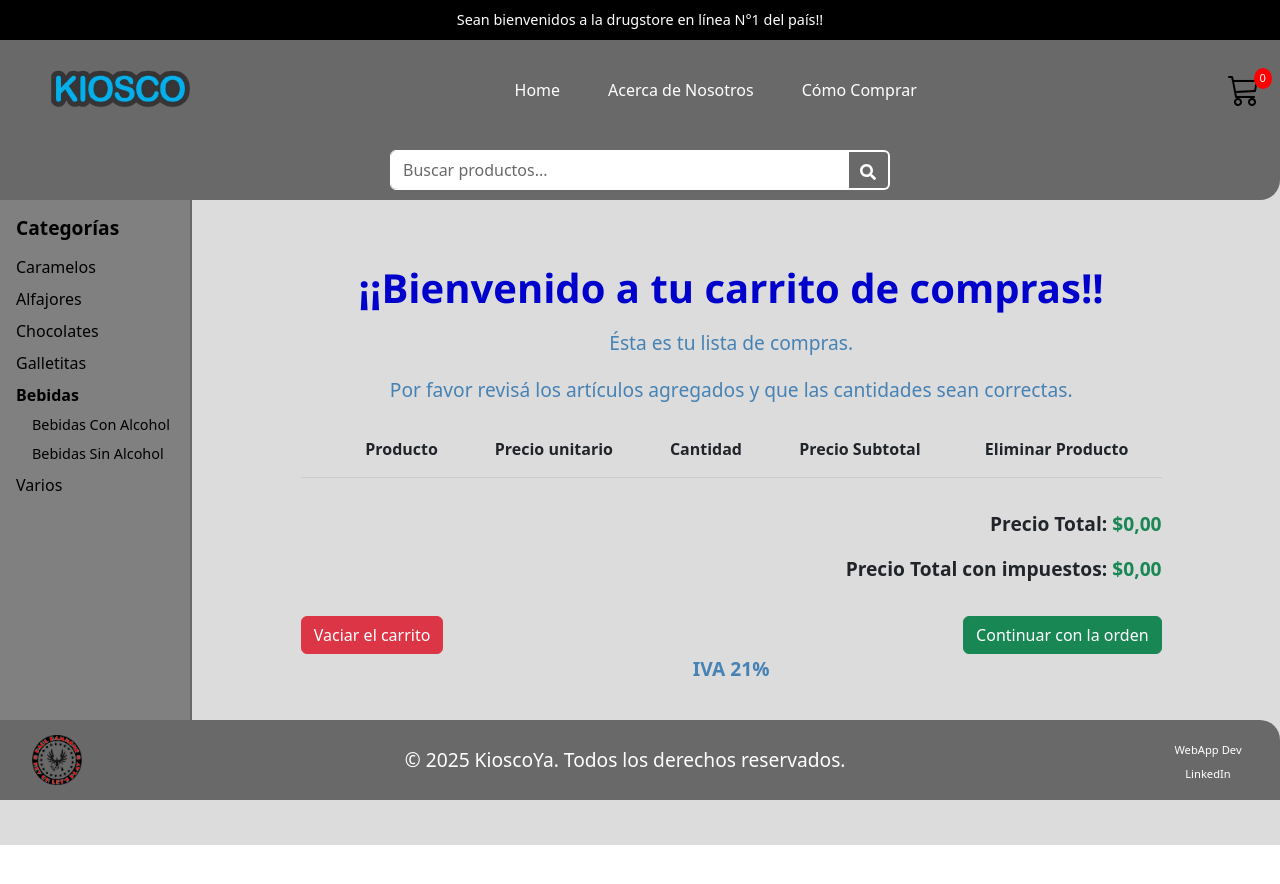
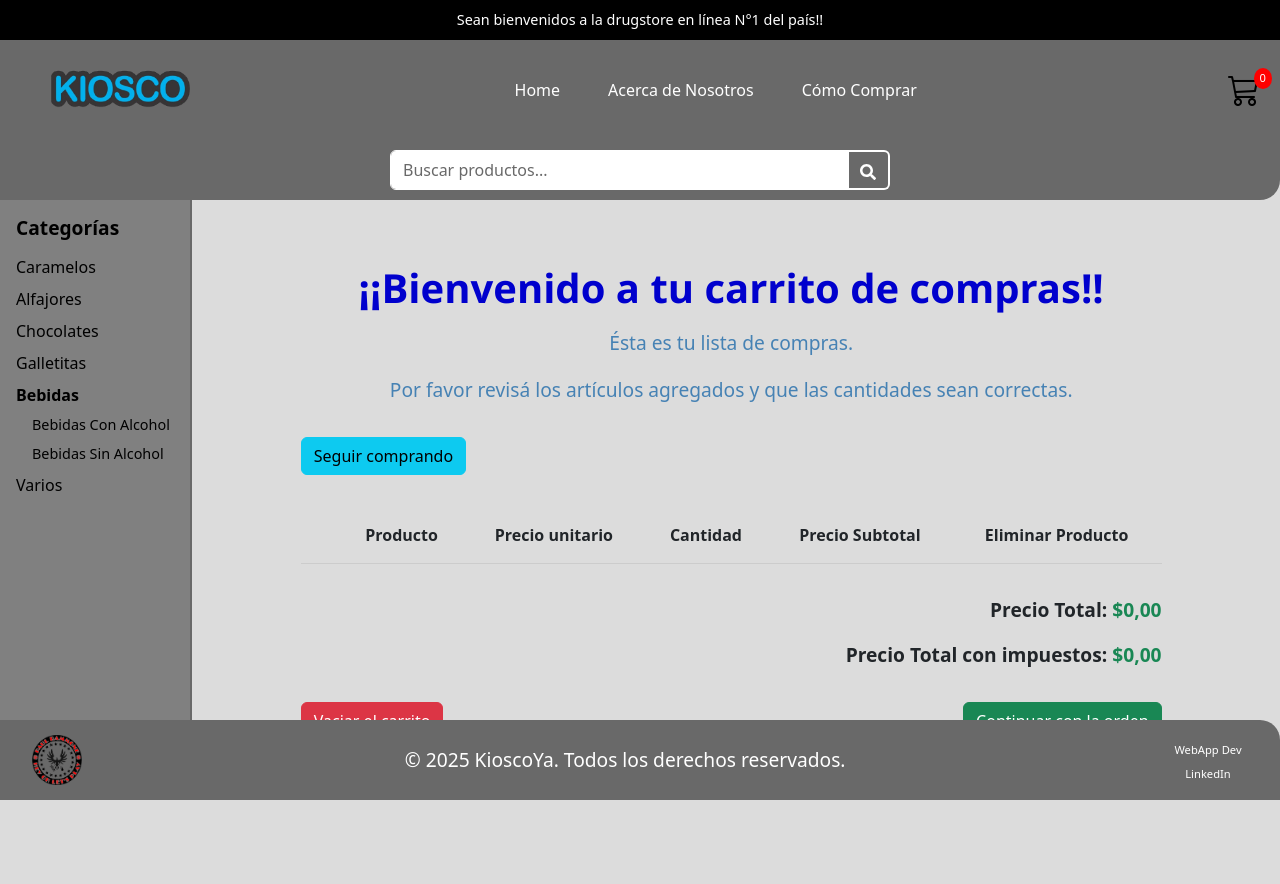
Before and after one commit to 89pabloalvarez/react-js-81725, a React (Vite) app: page /cart in a window 1280 px wide. Shown: the top 884 px of the page. Before the commit the page ends 845 px from the top, so only its background shows below. Built offline with nearby package versions, Linux system fonts and the light colour scheme.

Commit message:
MEJORA DE EXPERIENCIA DEL USUARIO: Agrego un botón de seguir comprando para que no tenga que hacer click en "home" y se aclara que impuestos se aplican debajo de la lista de productos debajo del carrito. (antes solo decia "IVA 21%")

```diff
--- a/src/App.css
+++ b/src/App.css
@@ -258,6 +258,7 @@ header {
   display: flex;
   justify-content: space-between;
   margin-top: 2rem;
+  margin-bottom: 2rem;
 }
 
 .cart-icon-btn {
--- a/src/components/header/headerMain/cart/CartContainer.jsx
+++ b/src/components/header/headerMain/cart/CartContainer.jsx
@@ -43,6 +43,9 @@ const CartContainer = () => {
       <h1 className="page-title">¡¡Bienvenido a tu carrito de compras!!</h1>
       <p className="page-paragraph">Ésta es tu lista de compras.</p>
       <p className="page-paragraph">Por favor revisá los artículos agregados y que las cantidades sean correctas.</p>
+      <div className="cart-actions">
+        <Link className="btn btn-info" to="/">Seguir comprando</Link>
+      </div>
       <table className="cart-table">
         <thead>
           <tr>
@@ -92,7 +95,7 @@ const CartContainer = () => {
         <button className="btn btn-danger" onClick={handleRemovePoroducts}>Vaciar el carrito</button>
         <Link className="btn btn-success" to="/checkout">Continuar con la orden</Link>
       </div>
-      <p className="page-paragraph"><strong>IVA 21%</strong> </p>
+      <p className="page-paragraph">Impuestos aplicados: <strong>IVA 21%</strong> </p>
     </main>
   )
 }
```
